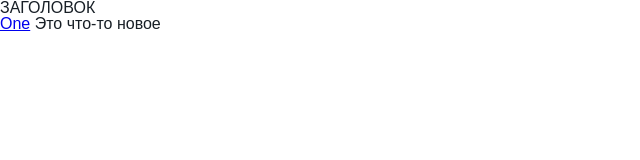
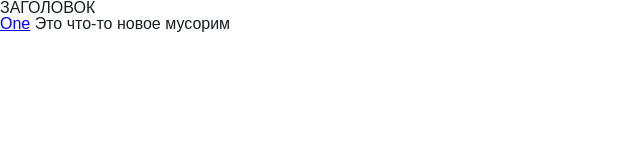
Before and after one commit to DaryaAnton/test, a website built with Vite: page index.html in a window 1280 px wide. Shown: the full height of the page, 0-640 px from the left. Built offline with nearby package versions, Linux system fonts and the light colour scheme.

Commit message:
feat: новый мусор

```diff
--- a/index.html
+++ b/index.html
@@ -13,6 +13,7 @@
 	<a href="accommodation.html">One</a>
 	<span>Это что-то новое</span>
 	<script type="module" src="/main.js"></script>
+	<span>мусорим</span>
 </body>
 
 </html>
```
